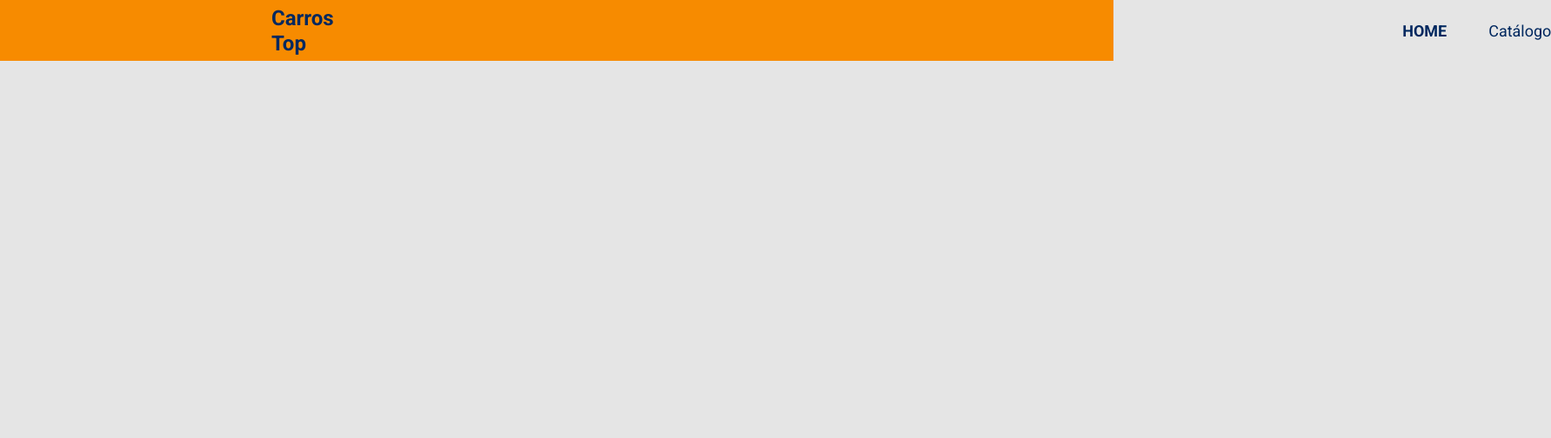
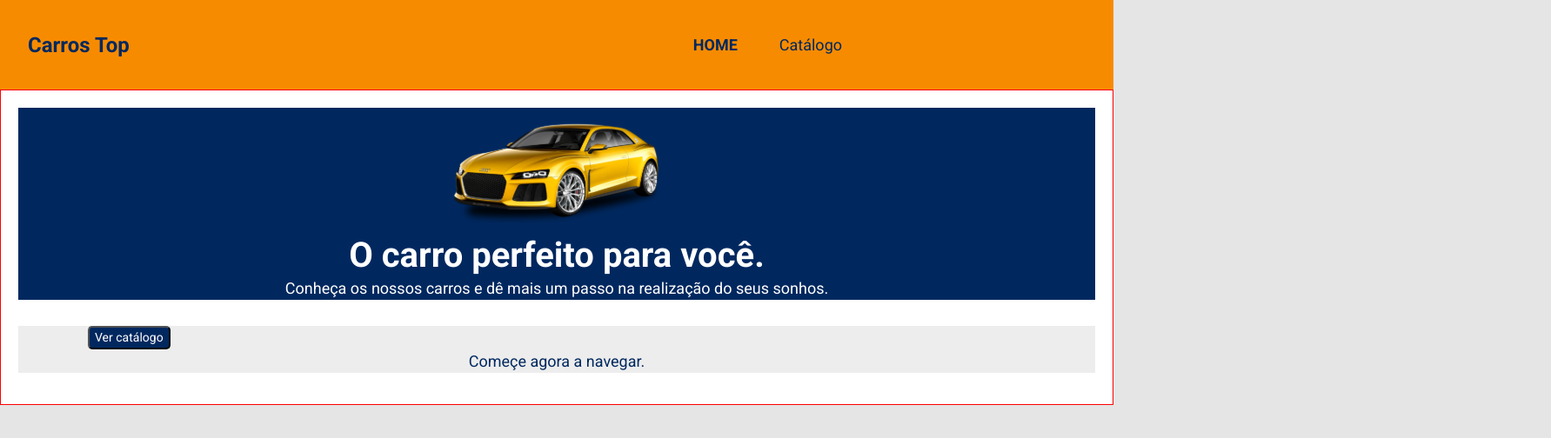
Before and after one commit to ernaneSNcarvalho/carros-top, a React (Create React App) app: page / in a window 1280 px wide. Shown: the top 504 px of the page at 87% size, 1783 px wide, since content can reach past the window. Built offline with nearby package versions, Linux system fonts and the light colour scheme.

Commit message:
brackpoint 576px

```diff
--- a/src/App.tsx
+++ b/src/App.tsx
@@ -1,12 +1,12 @@
 import React from 'react';
 import './assets/styles/custom.scss';
 import './App.css';
-import Navbar from './components/Navbar';
+import Home from './pages/Home';
 
 const App = () => {
   return (
     <>
-      <Navbar />
+      <Home />
 
     </>
   );
--- a/src/components/Navbar/index.tsx
+++ b/src/components/Navbar/index.tsx
@@ -1,19 +1,35 @@
 import './styles.css';
+import 'bootstrap/js/src/collapse.js';
 
 const Navbar = () => {
   return (
-    <nav className="navbar navbar-expand-md bg-primary main-nav">
+    <nav className="navbar navbar-expand-md navbar-dark bg-primary main-nav">
       <div className="navbar container-fluid main">
-        <a href="link"  className="navbar-logo">
+        <a href="link" className="navbar-logo">
           <h4>Carros Top</h4>
         </a>
-        <div className="nav-links navbar-link collapse navbar-collapse">
+        <button
+          className="navbar-toggler"
+          type="button"
+          data-bs-toggle="collapse"
+          data-bs-target="#dscatalog-navbar"
+          aria-controls="dscatalog-navbar"
+          aria-expanded="false"
+          aria-label="Toggle navigation"
+        >
+          <span className="navbar-toggler-icon"></span>
+        </button>
+        <div className="nav-links navbar-link collapse navbar-collapse" id="dscatalog-navbar">
           <ul className="main-menu navbar-nav offset-md-2">
             <li className="navbar-link-home">
-              <a  className="active" href="link">HOME</a>
+              <a className="active" href="link">
+                HOME
+              </a>
             </li>
             <li className="navbar-link-catalogo">
-              <a className="navbar-link-catalogo" href="link">Catálogo</a>
+              <a className="navbar-link-catalogo" href="link">
+                Catálogo
+              </a>
             </li>
           </ul>
         </div>
--- a/src/components/Navbar/styles.css
+++ b/src/components/Navbar/styles.css
@@ -5,11 +5,12 @@ h1, h2, h3, h4, h5, h6, p, a {
 .navbar-logo, .navbar-logo:hover {
     display: flex;
     justify-content: start;
+    flex-wrap: nowrap;
     align-items: right;
     padding: 22px 0 20px 150px;
     font-size: 24px;
     color: #00285F;
-    padding-right: 1200px;
+
 }
 
 a, a:hover {
@@ -32,7 +33,34 @@ a, a:hover {
 }
 
 .main-nav {
-    height: 70px;
+    min-height: 70px;
     padding-left: 150px;
     display: flex;
 }
+
+.navbar-link-catalogo {
+    padding-right: 150px;
+}
+
+.nav-links {
+    display: flex;
+    flex-direction: row;
+    justify-content: flex-end;
+}
+
+.navbar-logo, ul, li {
+    display: flex;
+    justify-content: flex-end;
+}
+
+.main-nav button {
+    background-color: #00285F;
+
+}
+
+@media (min-width: 576px) {
+    .navbar-logo, .navbar-logo:hover {
+        margin-left: -280px;
+
+    }
+}
--- /dev/null
+++ b/src/pages/Home/index.tsx
@@ -0,0 +1,31 @@
+import Navbar from 'components/Navbar';
+import { ReactComponent as MainImage } from 'assets/images/main-image.svg';
+import './styles.css';
+
+const Home = () => {
+  return (
+    <>
+      <Navbar />
+      <div className="home-container">
+        <div className="home-card">
+          <div className="home-image-container">
+            <MainImage />
+          </div>
+          <div className="home-content-container">
+            <h1>O carro perfeito para você.</h1>
+            <p>
+              Conheça os nossos carros e dê mais um passo na realização do seus
+              sonhos.
+            </p>
+          </div>
+        </div>
+        <div className="card-nav">
+        <button className="btn-main">Ver catálogo</button>
+        <p>Começe agora a navegar.</p>
+        </div>
+      </div>
+    </>
+  );
+};
+
+export default Home;
--- /dev/null
+++ b/src/pages/Home/styles.css
@@ -0,0 +1,32 @@
+.home-card {
+    background-color: #00285F;
+    color: white;
+}
+
+.home-container {
+    padding: 20px;
+    font-size: 36px;
+    background-color: white;
+    border: 1px solid red;
+    text-align: center;
+}
+
+.home-container p {
+    font-size: 18px;
+}
+
+.card-nav {
+    background-color: #EDEDED;
+}
+
+.btn-main {
+    background-color: #00285F;
+    color: white;
+    border-radius: 5px;
+    font-size: 14px;
+    display: flex;
+    justify-content: center;
+    margin-left: 80px;
+    margin-top: 30px;
+
+}
```
Also changed, not shown: src/assets/images/main-image.svg (added).
